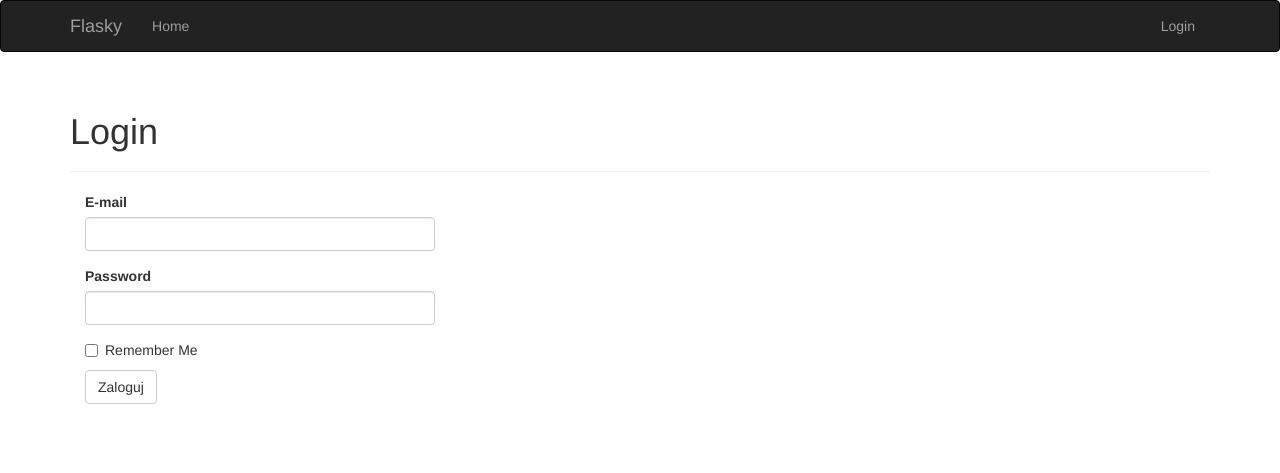
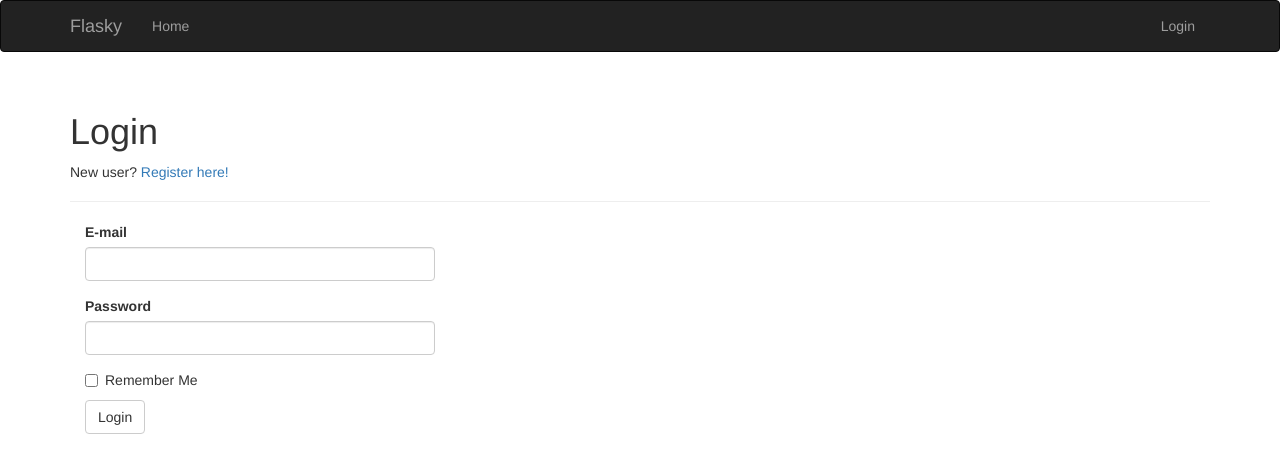
Before and after one commit to jgrycz/study, a Flask app: page /auth/login in a window 1280 px wide. Shown: the top 473 px of the page. Run offline with Flask 2, Linux system fonts and the light colour scheme; some libraries are stand-ins or nearby versions.

Commit message:
Added registration form

```diff
--- a/flask/helloworld/app/auth/forms.py
+++ b/flask/helloworld/app/auth/forms.py
@@ -1,7 +1,6 @@
 from flask_wtf import FlaskForm
-from wtforms import StringField, PasswordField, BooleanField, SubmitField
+from wtforms import StringField, PasswordField, BooleanField, SubmitField, ValidationError
 from wtforms.validators import DataRequired, Length, Email, Regexp, EqualTo
-from wtfforms import ValidationError
 from ..models import User
 
 
@@ -9,14 +8,22 @@ class LoginForm(FlaskForm):
     email = StringField('E-mail', validators=[DataRequired(), Length(1, 64), Email()])
     password = PasswordField('Password', validators=[DataRequired()])
     remember_me = BooleanField('Remember Me')
-    submit = SubmitField('Zaloguj')
+    submit = SubmitField('Login')
 
 
 class RegistrationForm(FlaskForm):
     email = StringField('E-mail', validators=[DataRequired(), Length(1, 64), Email()])
     username = StringField('Username', validators=[DataRequired(), Length(1, 64), Regexp('^[A-Za-z][A-Za-z0-9_.]*$', 0,
         'Username can contain only allowed characers')])
-    password = PasswordField('Password', validators=[DataRequired()])
+    password = PasswordField('Password', validators=[DataRequired(), EqualTo('password2', 'Passwords have to be equal')])
     password2 = PasswordField('Password', validators=[DataRequired()])
     remember_me = BooleanField('Remember Me')
-    submit = SubmitField('Zaloguj')
+    submit = SubmitField('Register')
+
+    def validate_email(self, field):
+        if User.query.filter_by(email=field.data).first():
+            raise ValidationError('Email address is already in use')
+
+    def validate_username(self, field):
+        if User.query.filter_by(username=field.data).first():
+            raise ValidationError('Username is already in use')
--- a/flask/helloworld/app/auth/views.py
+++ b/flask/helloworld/app/auth/views.py
@@ -1,8 +1,9 @@
 from flask import render_template, redirect, request, url_for, flash
-from flask_login import login_user, logout_user, login_required
+from flask_login import login_user, logout_user, login_required, current_user
 from . import auth
 from ..models import User
-from .forms import LoginForm
+from .forms import LoginForm, RegistrationForm
+from .. import db
 
 
 @auth.route('/login', methods=['GET', 'POST'])
@@ -26,3 +27,57 @@ def logout():
     logout_user()
     flash("You were log out")
     return redirect(url_for('main.index'))
+
+
+@auth.route('/register', methods=['GET', 'POST'])
+def register():
+    form = RegistrationForm()
+    if form.validate_on_submit():
+        user = User(email=form.email.data,
+                    username=form.username.data,
+                    password=form.password.data)
+        db.session.add(user)
+        db.session.commit()
+        token = user.generate_confirmation_token()
+        url = url_for('auth.confirm', token=token, _external=True)
+        flash('Before you log in activate your account please, clicking following url: {}'.format(url))
+        return redirect(url_for('auth.login'))
+    return render_template('auth/register.html', form=form)
+
+
+@auth.route('confirm/<token>')
+@login_required
+def confirm(token):
+    if current_user.confirmed:
+        return redirect(url_for('main.index'))
+    if current_user.confirm(token):
+        db.session.commit()
+        flash('Your account has been confirmed')
+    else:
+        flash('Confirmation email is incorrect or has expired')
+    return redirect(url_for('main.index'))
+
+
+@auth.before_app_request
+def before_request():
+    if current_user.is_authenticated \
+            and not current_user.confirmed \
+            and request.blueprint != 'auth' \
+            and request.endpoint != 'static':
+        return redirect(url_for('auth.unconfirmed'))
+
+
+@auth.route('/unconfirmed')
+def unconfirmed():
+    if current_user.is_anonymous or current_user.confirmed:
+        return redirect(url_for('main.index'))
+    return render_template('auth/unconfirmed.html')
+
+
+@auth.route('confirm')
+@login_required
+def resend_information():
+    token = current_user.generate_confirmation_token()
+    url = url_for('auth.confirm', token=token, _external=True)
+    flash('Before you log in activate your account please, clicking following url: {}'.format(url))
+    return redirect(url_for('main.index'))
--- a/flask/helloworld/app/templates/auth/login.html
+++ b/flask/helloworld/app/templates/auth/login.html
@@ -3,8 +3,15 @@
 {% block title %}Flasky - Login{% endblock %}
 
 {% block page_content %}
+
 <div class="page-header">
     <h1>Login</h1>
+    <p>
+            New user?
+            <a href="{{ url_for('auth.register') }}">
+                Register here!
+            </a>
+        </p>
 </div>
 <div class="col-md-4">
     {{ wtf.quick_form(form) }}
```
Also changed, not shown: flask/helloworld/app/models.py (+19 -0 lines), flask/helloworld/app/templates/auth/register.html (added, +13 -0 lines), flask/helloworld/app/templates/auth/unconfirmed.html (added, +12 -0 lines), flask/helloworld/migrations/versions/0f7b5d411de6_.py (added, +28 -0 lines).
